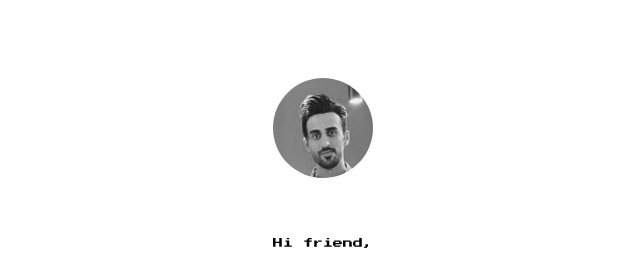
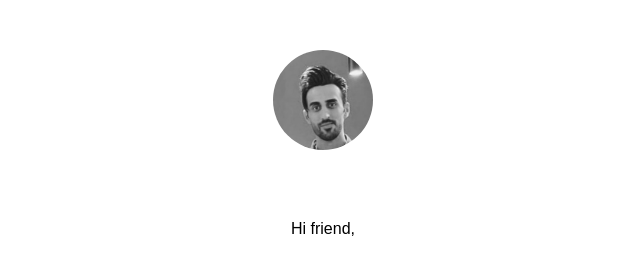
Before and after one commit to id5090261/id5090261-ir-v1, a plain HTML site: page index.html in a window 1280 px wide. Shown: the part 187-452 px from the top of the page, without its empty margins (317-957 px from the left). Drawn offline with Linux system fonts and the light colour scheme.

Commit message:
Update index.html

```diff
--- a/index.html
+++ b/index.html
@@ -8,12 +8,12 @@
     <meta name="description" content="" />
     <meta name="viewport" content="width=device-width, initial-scale=1" />
     <style>
-        @font-face {
+/*         @font-face {
             font-family: 'PressStart2P';
             src: url('/PressStart2P-Regular.ttf') format('truetype');
             font-weight: normal;
             font-style: normal;
-        }
+        } */
 
         body,
         html {
@@ -54,9 +54,12 @@
         }
 
         p {
-            margin: 10px 0;
+/*             margin: 10px 0;
             font-family: 'PressStart2P';
-            font-size: 10px;
+            font-size: 10px; */
+            font-family: Arial, sans-serif;
+            line-height: 1.6;
+            font-size:16px;
         }
     </style>
 </head>
```
